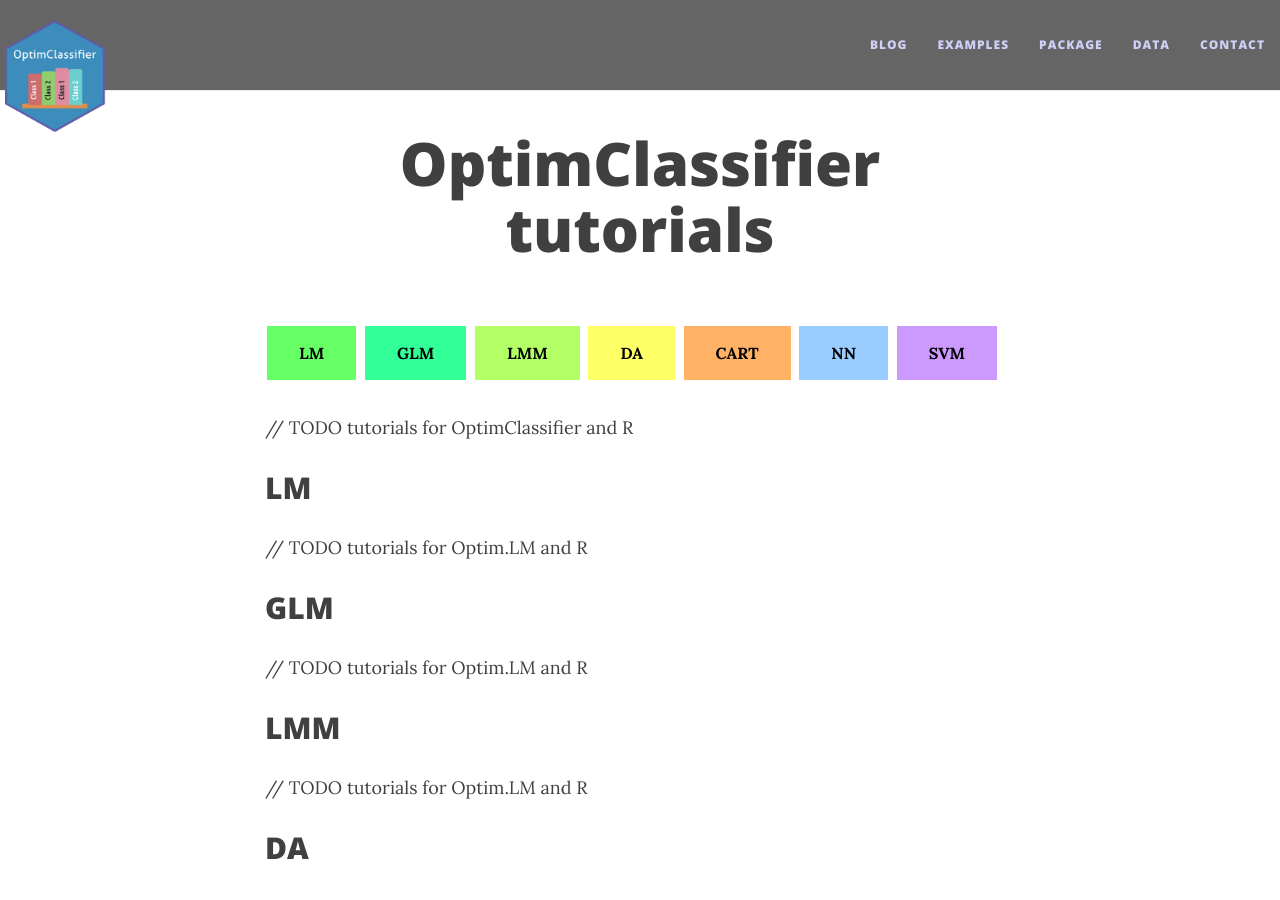
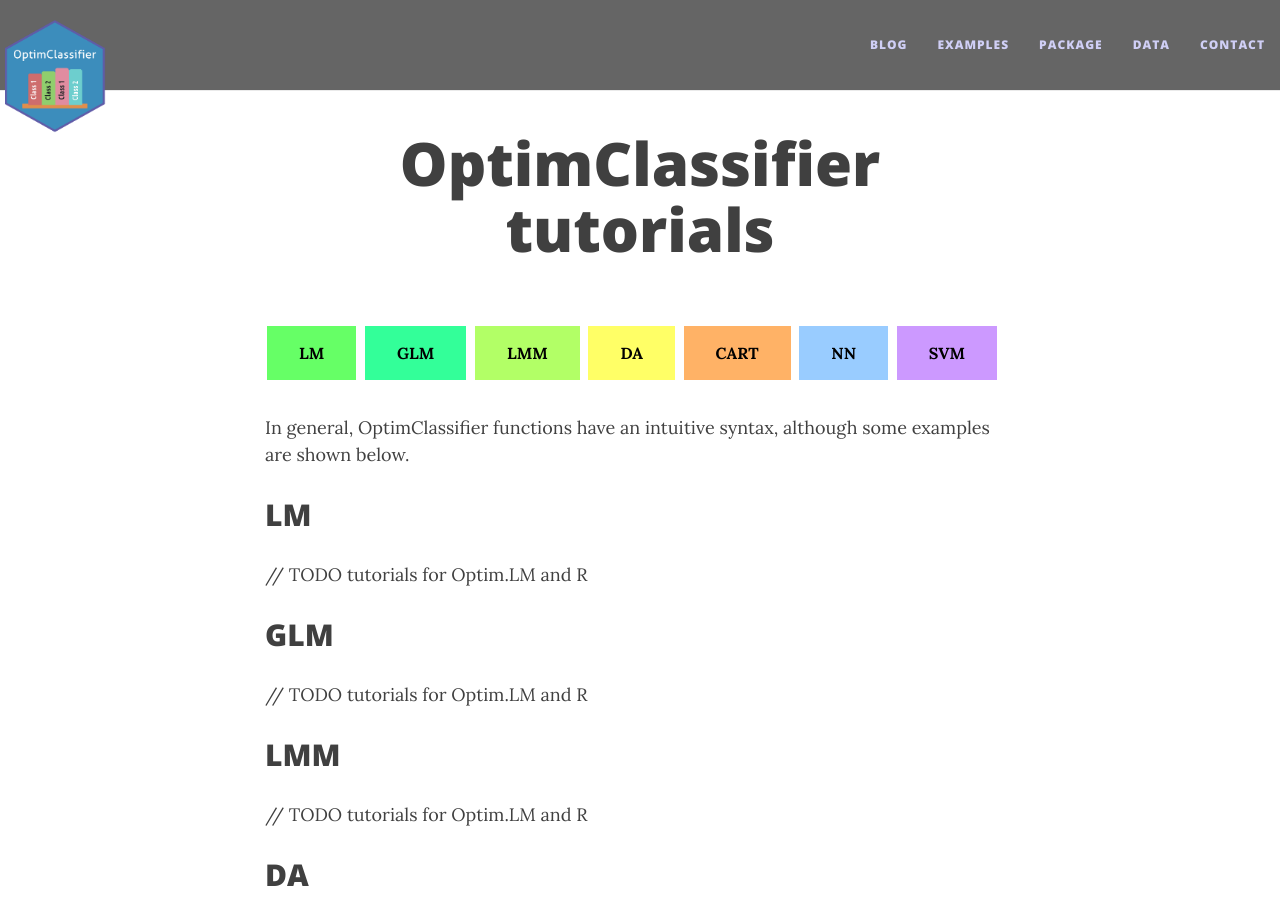
Before and after one commit to economistgame/OptimClassifier, a Jekyll site: the page built from examples/index.md, in a window 1280 px wide and 900 px high. Built offline with Jekyll 4.4.1, drawn with Linux system fonts in a browser that asks for light colours; nearby versions of some CDN libraries.

Commit message:
Update index.md

```diff
--- a/examples/index.md
+++ b/examples/index.md
@@ -11,7 +11,7 @@ title: OptimClassifier tutorials
 <button class="method-button NN-button" onClick="location.href='#nn'">NN</button>
 <button class="method-button SVM-button" onClick="location.href='#svm'">SVM</button>
 
-// TODO tutorials for OptimClassifier and R
+In general, OptimClassifier functions have an intuitive syntax, although some examples are shown below.
 
 ## LM
 
```
